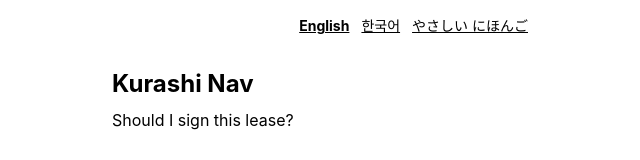
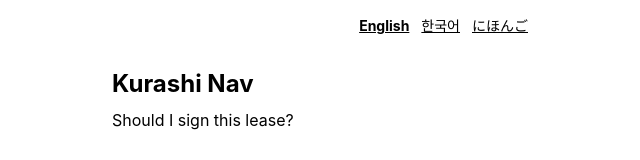
Before and after one commit to jjoonii34/Kurashi-nav, a Next.js app in the folder web/: page /en in a window 1280 px wide. Shown: the top 160 px of the page, without its empty margins (320-960 px from the left). Built offline with nearby package versions, Linux system fonts and the light colour scheme.

Commit message:
use polite Japanese copy and plain language label (#19)

```diff
--- a/web/i18n/dictionary.ts
+++ b/web/i18n/dictionary.ts
@@ -16,7 +16,7 @@ const dictionaries: Record<Lang, Dictionary> = {
     languageLabel: "언어",
   },
   ja: {
-    tagline: "この へや、けいやく しても いい？",
+    tagline: "この へやを けいやく しても いいですか？",
     languageLabel: "ことば",
   },
 };
--- a/web/i18n/langs.ts
+++ b/web/i18n/langs.ts
@@ -5,7 +5,7 @@ export type Lang = (typeof LANGS)[number];
 export const LANG_NAMES: Record<Lang, string> = {
   en: "English",
   ko: "한국어",
-  ja: "やさしい にほんご",
+  ja: "にほんご",
 };
 
 export function isLang(value: string): value is Lang {
```
